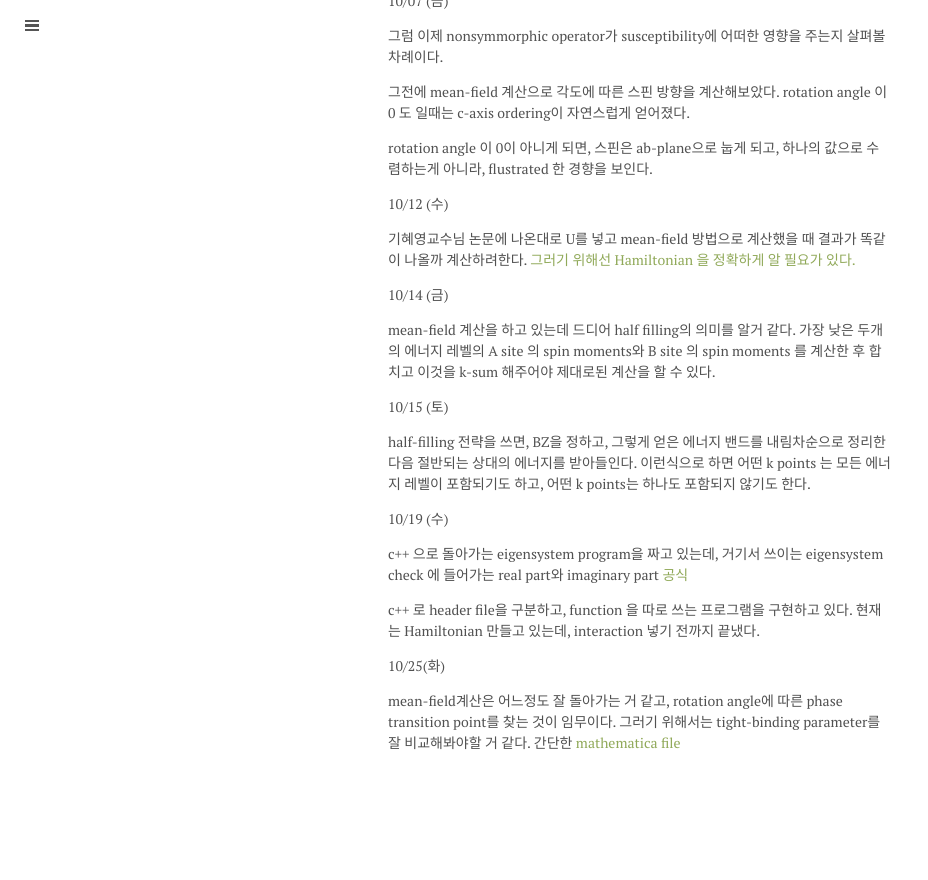
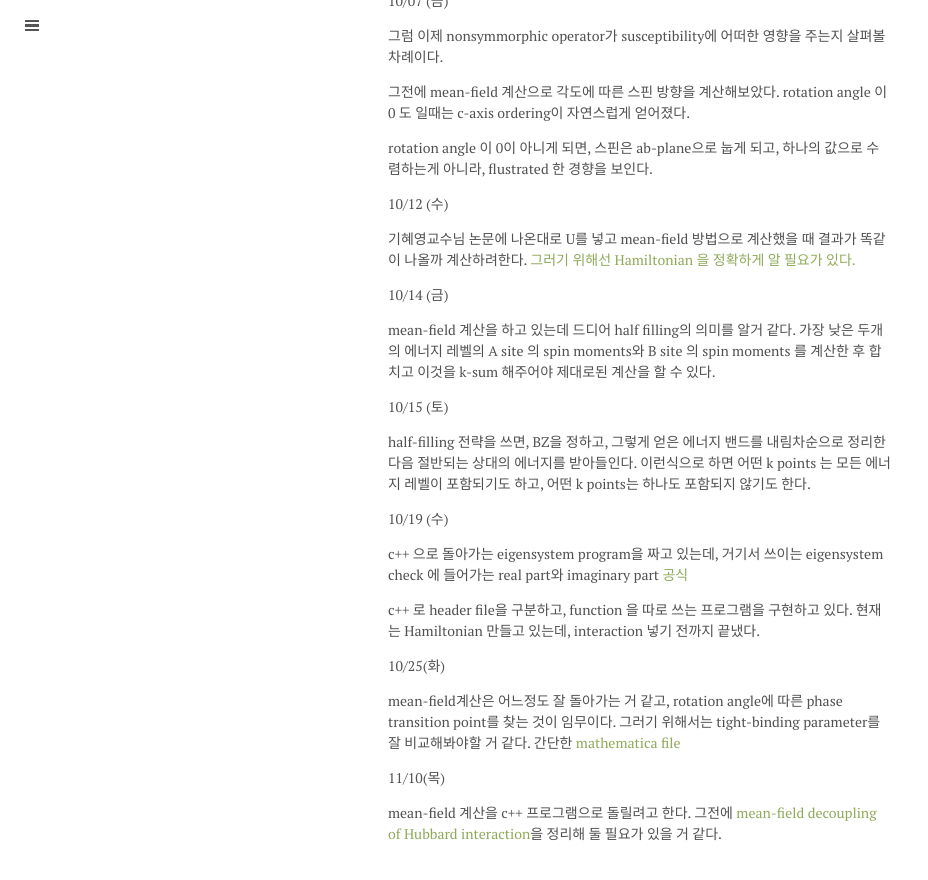
Before and after one commit to qkrwlsghdcjsworlt/work, a Jekyll site: the page built from iridates-note.md, in a window 1280 px wide and 900 px high, scrolled down 2847 px. Shown: the top 880 px of the window, without its empty margins (0-928 px from the left). Built offline with Jekyll 4.4.1, drawn with Linux system fonts in a browser that asks for light colours; formulas are drawn with MathJax 3; before the commit the page ends 3656 px from its top, so only the background shows below that.

Commit message:
“update”

```diff
--- a/iridates-note.md
+++ b/iridates-note.md
@@ -164,3 +164,8 @@ c++ 로 header file을 구분하고, function 을 따로 쓰는 프로그램을
 mean-field계산은 어느정도 잘 돌아가는 거 같고,  rotation angle에 따른 phase transition point를 찾는 것이 임무이다.
 그러기 위해서는 tight-binding parameter를 잘 비교해봐야할 거 같다.
 간단한 [mathematica file]({{ site.baseurl }}/public/iridatesnotes/comparing_11Hamiltonian-rotationHamiltonian.nb)
+
+
+11/10(목)
+
+mean-field 계산을 c++ 프로그램으로 돌릴려고 한다. 그전에 [mean-field decoupling of Hubbard interaction]({{ site.baseurl }}/public/iridatesnotes/mean-field-decoupling.pdf)을 정리해 둘 필요가 있을 거 같다.
```
